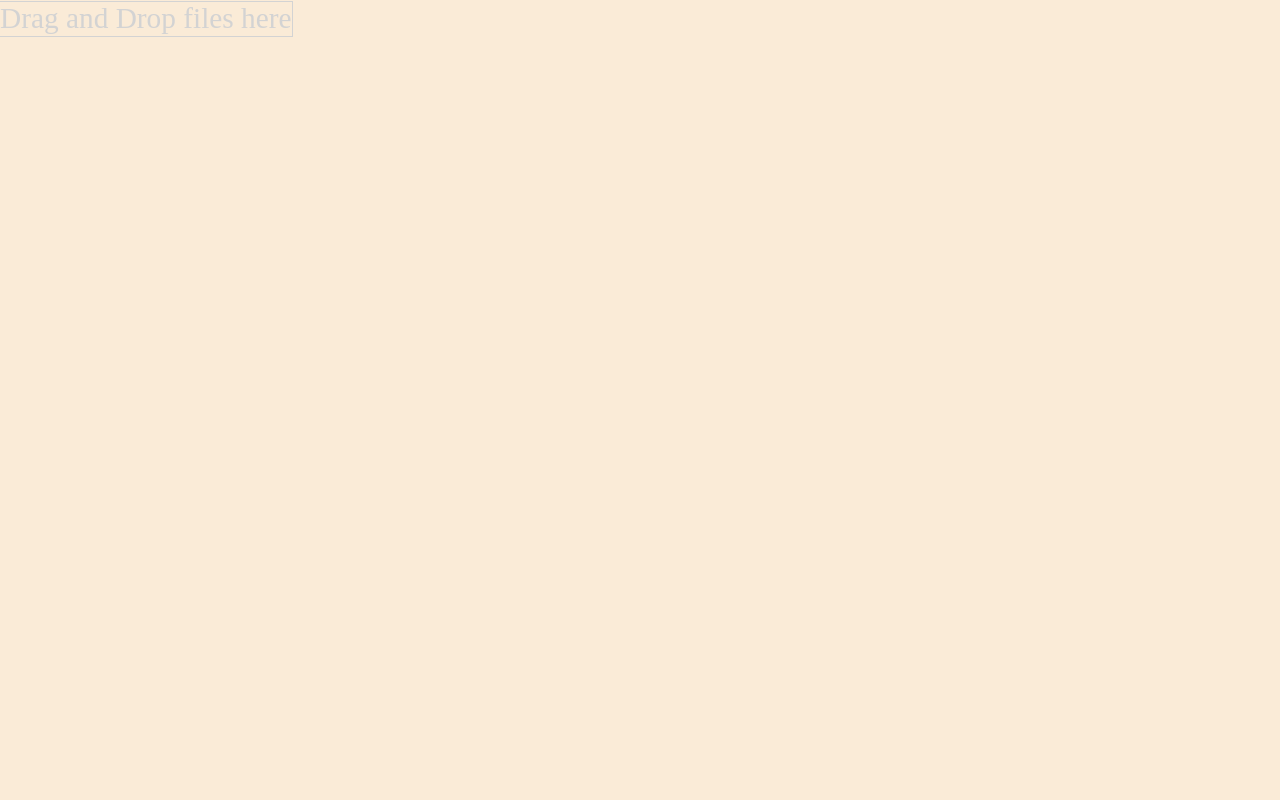
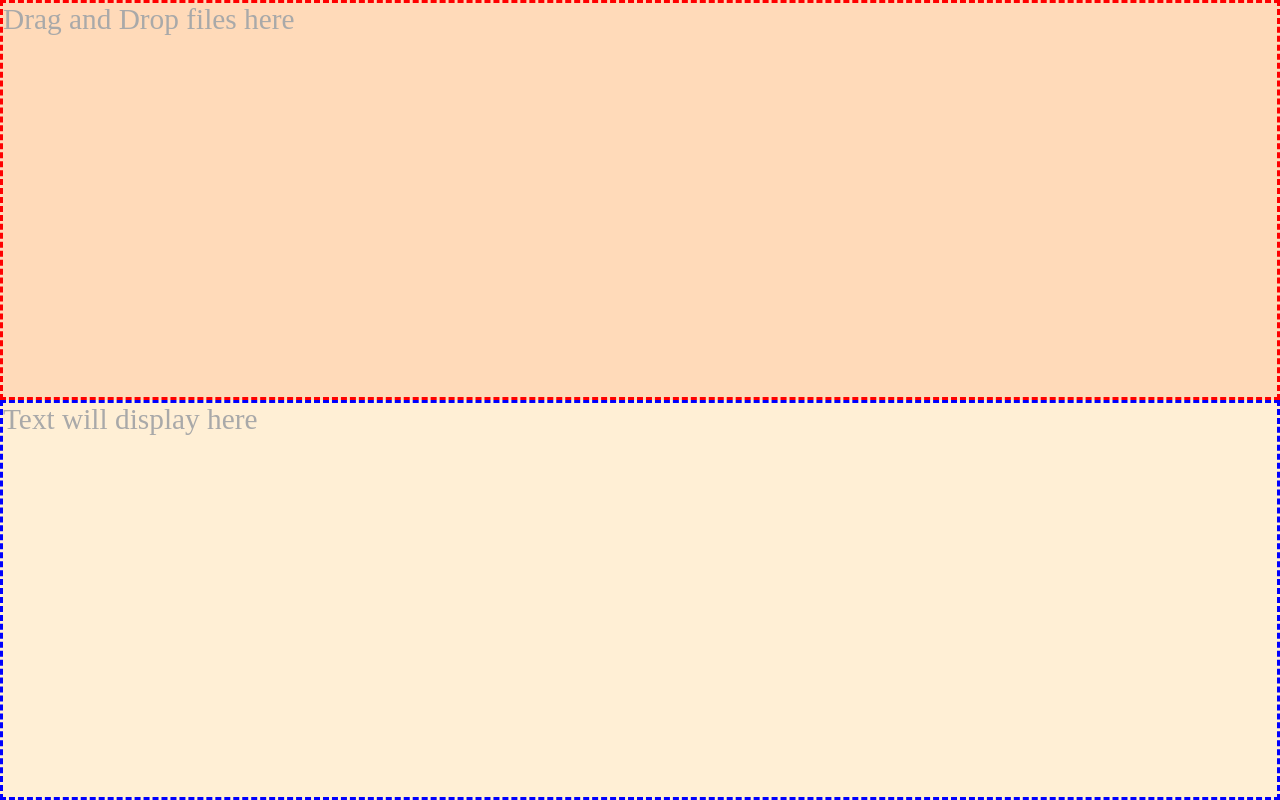
Before and after one commit to DontRestOnPretty/at-de-tach, a plain HTML site: page index.html in a window 1280 px wide. Drawn offline with Linux system fonts and the light colour scheme.

Commit message:
Deploy new top-bottom layout

```diff
--- a/index.html
+++ b/index.html
@@ -10,8 +10,11 @@
   <script src="main.js"></script>
 </head>
 <body ondrop="dropFileHandler(event)" ondragover="dragOverHandler(event)">
-  <div id="drop_zone" class="centered-wrapper">
+  <div id="drop_zone" class="top">
     Drag and Drop files here
+  </div>
+  <div id="target_zone" class="bottom">
+    Text will display here
   </div>
 </body>
 </html>
--- a/main.css
+++ b/main.css
@@ -1,22 +1,28 @@
-/*
-Centered-wrapper and Centered-content from https://stackoverflow.com/a/35047036 and https://jsfiddle.net/gershy/g121g72a/
-*/
 html, body {
   width: 100%;
   height: 100%;
-  margin: 0;
-  padding: 0;
   font-family: 'Times New Roman', Times, serif;
   font-size: 22pt;
-  color: lightgray;
-  background-color: antiquewhite;
+  color: darkgray;
 }
-.centered-wrapper {
-  display: inline-block;
-  position: relative;
-  vertical-align: middle;
-  text-align: left;
-  -webkit-align-self: center;
-  align-self: center;
-  outline: 1px solid lightgray;
+body {
+  margin: 0;
+  min-height: 100%;
 }
+.top {
+  height: 50%;
+  border: 3px dashed red;
+  background-color: peachpuff;
+  box-sizing:border-box;
+  -moz-box-sizing:border-box;
+  -webkit-box-sizing:border-box;
+}
+.bottom {
+  width: auto;
+  min-height: 50%;
+  border: 3px dashed blue;
+  background-color: papayawhip;
+  box-sizing:border-box;
+  -moz-box-sizing:border-box;
+  -webkit-box-sizing:border-box;
+}
--- a/main.js
+++ b/main.js
@@ -99,7 +99,7 @@ function dropFileHandler(ev) {
       // If dropped items aren't files, reject them
       if (ev.dataTransfer.items[i].kind === "file") {
         var file = ev.dataTransfer.items[i].getAsFile();
-        var holder = document.getElementById("drop_zone");
+        var holder = document.getElementById("target_zone");
         var reader = new FileReader();
         reader.onload = function(event) {
           console.log(event.target);
```
Also changed, not shown: LICENSE.txt (added).
